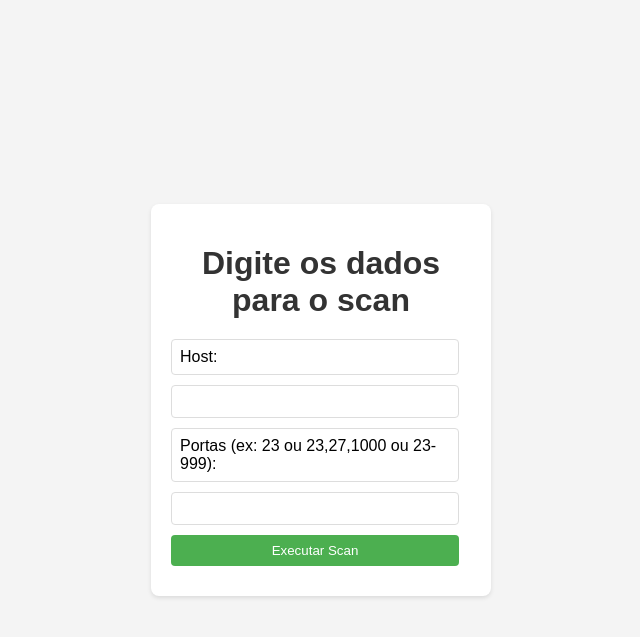
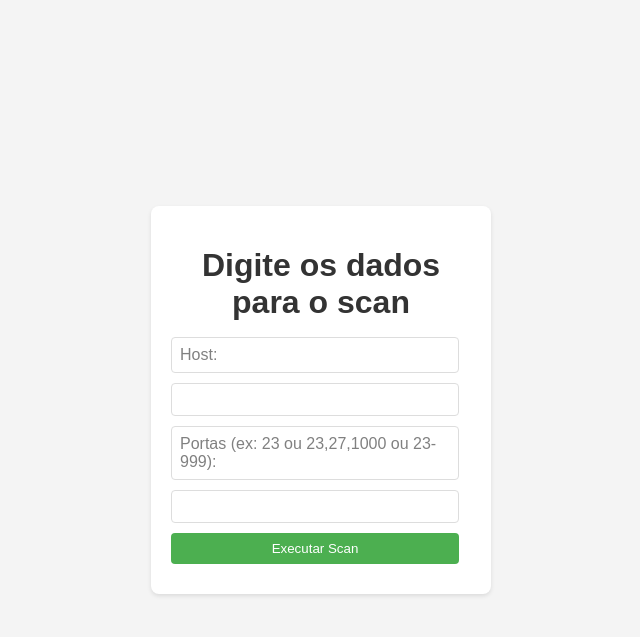
Before and after one commit to dennislopes/spyPi, a Flask app: page /opcao4 in a window 1280 px wide. Shown: the top 637 px of the page, without its empty margins (319-959 px from the left). Run offline with Flask 3, Linux system fonts and the light colour scheme.

Commit message:
Update nmap_input.html

```diff
--- a/templates/nmap_input.html
+++ b/templates/nmap_input.html
@@ -23,7 +23,7 @@
         h1 {
             text-align: center;
             color: #333;
-            margin-bottom: 20px;
+            margin-bottom: 16px;
         }
         label, input[type="text"], input[type="submit"] {
             display: block;
@@ -33,6 +33,7 @@
             border: 1px solid #ddd;
             border-radius: 4px;
             box-sizing: border-box;
+            color: gray; /* Deixa o texto acinzentado */
         }
         input[type="submit"] {
             background-color: #4CAF50; /* Verde */
```
